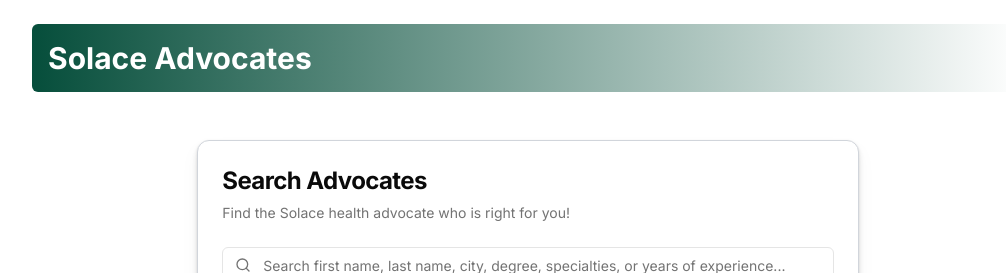
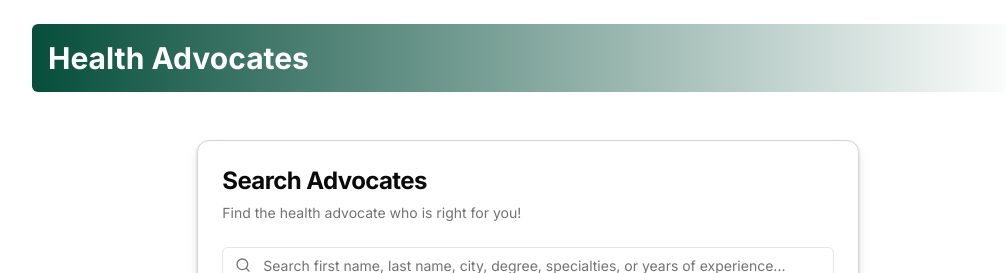
Before and after one commit to FFVIIMidgar/solace-candidate-assignment, a Next.js app: page / in a window 1280 px wide. Shown: the top 273 px of the page, without its empty margins (112-1118 px from the left). Built offline with nearby package versions, Linux system fonts and the light colour scheme; no server answers; the database is empty.

Commit message:
Title change
- Title change.

```diff
--- a/src/app/ui/advocates/advocates-header.tsx
+++ b/src/app/ui/advocates/advocates-header.tsx
@@ -2,7 +2,7 @@
   return (
     <div>
       <div className="w-full bg-gradient-to-r from-emerald-900 to-white p-4 rounded-md">
-        <h1 className="text-3xl font-bold text-white">Solace Advocates</h1>
+        <h1 className="text-3xl font-bold text-white">Health Advocates</h1>
       </div>
     </div>
   );
--- a/src/app/ui/advocates/advocates-search-section.tsx
+++ b/src/app/ui/advocates/advocates-search-section.tsx
@@ -12,7 +12,7 @@
         <Card className="w-2/3 border-gray-300 drop-shadow-lg">
           <CardHeader>
             <CardTitle className="text-2xl font-bold">Search Advocates</CardTitle>
-            <CardDescription>Find the Solace health advocate who is right for you!</CardDescription>
+            <CardDescription>Find the health advocate who is right for you!</CardDescription>
           </CardHeader>
           <CardContent>
             <AdvocatesSearchInput searchInputText={searchInputText}/>
```
